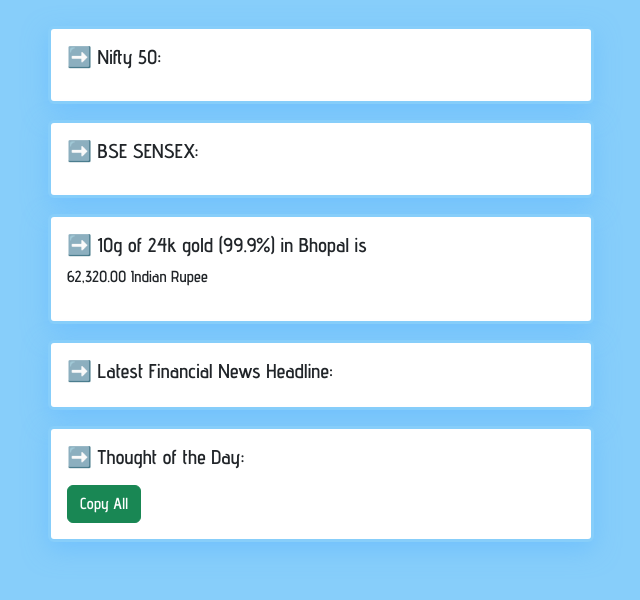
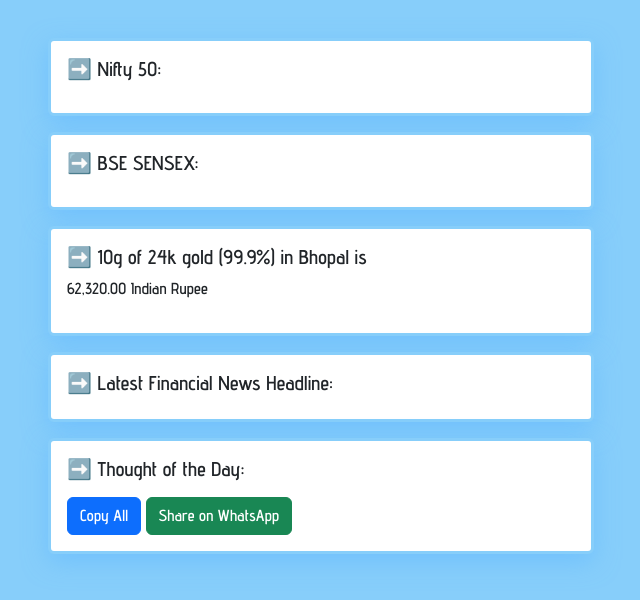
Before and after one commit to codeIntrovert/portfolio, a Flask app: template templates/index.html in a window 1280 px wide. Shown: the top 600 px of the page, without its empty margins (319-959 px from the left). Run offline with Flask 3, Linux system fonts and the light colour scheme; the template is opened without the code that fills it, so the values that code supplies are empty.

Commit message:
Update index.html

```diff
--- a/templates/index.html
+++ b/templates/index.html
@@ -13,7 +13,7 @@
             font-family: 'Advent Pro', sans-serif;
             color: #000000;
             margin-bottom: 5%;
-            margin-top: 2%;
+            margin-top: 3%;
             bottom: 0;
             background-color: lightskyblue;
             color: #f1f1f1;
@@ -77,7 +77,9 @@
 <p class="card-text" id="quote">{{ quote }}</p>
 
 
-<button type="button" class="btn btn-success" onclick="copyAllVariables()">Copy All</button>
+<button type="button" class="btn btn-primary" onclick="copyAllVariables()">Copy All</button>
+<button type="button" class="btn btn-success" onclick="shareOnWhatsApp()">Share on WhatsApp</button>
+
 <div id="copy-all-target" style="display: none;">
 ➡️ *Nifty 50:*
 
@@ -117,6 +119,13 @@
             document.body.removeChild(textarea);
             alert("Copied to clipboard!");
         }
+        function shareOnWhatsApp() {
+            var divContent = document.getElementById("copy-all-target").innerHTML;
+            var encodedContent = encodeURIComponent(divContent);
+            var whatsappURL = "https://api.whatsapp.com/send?text=" + encodedContent;
+            window.open(whatsappURL);
+}
+
     </script>
 </body>
 </html>
```
